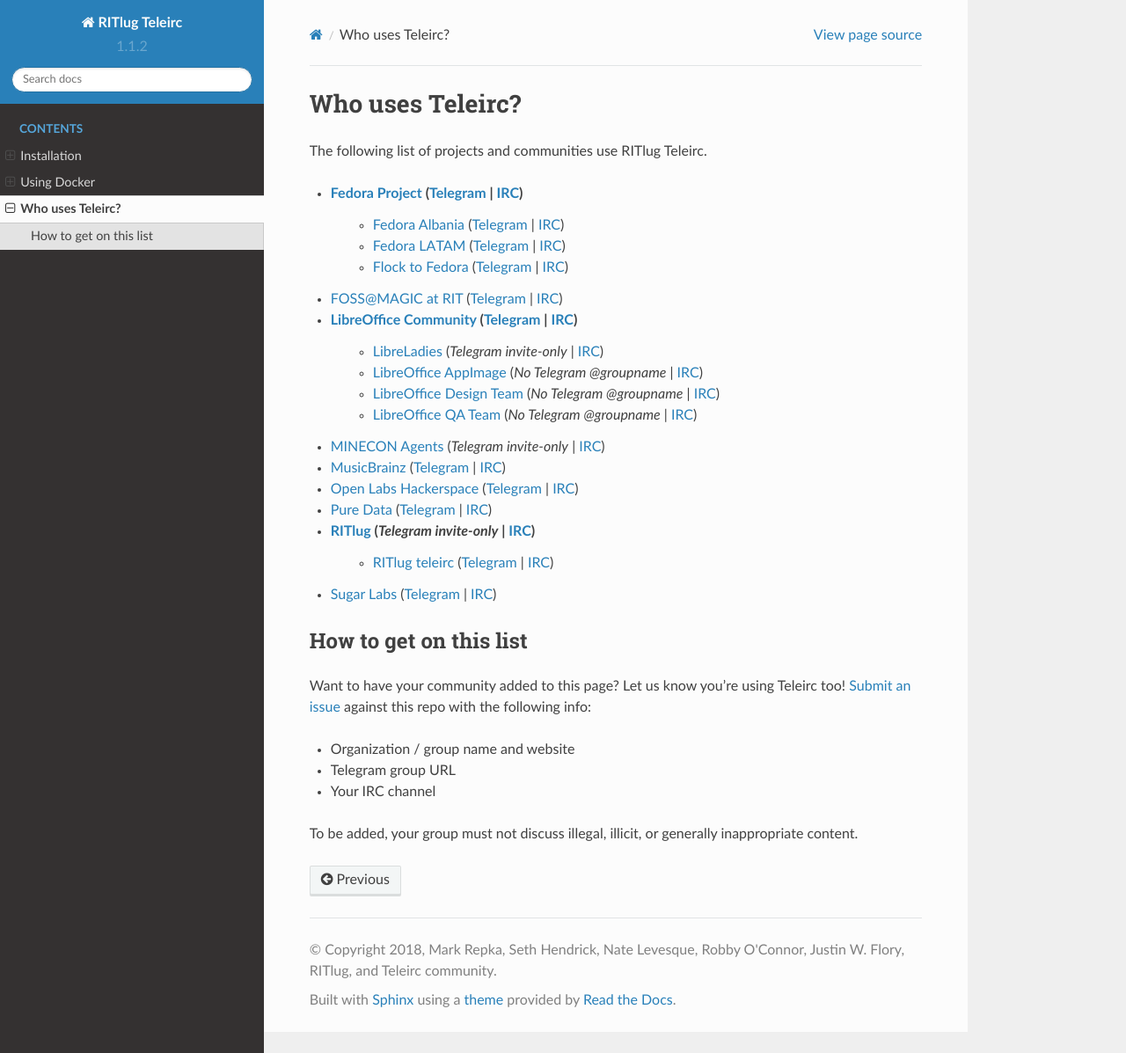
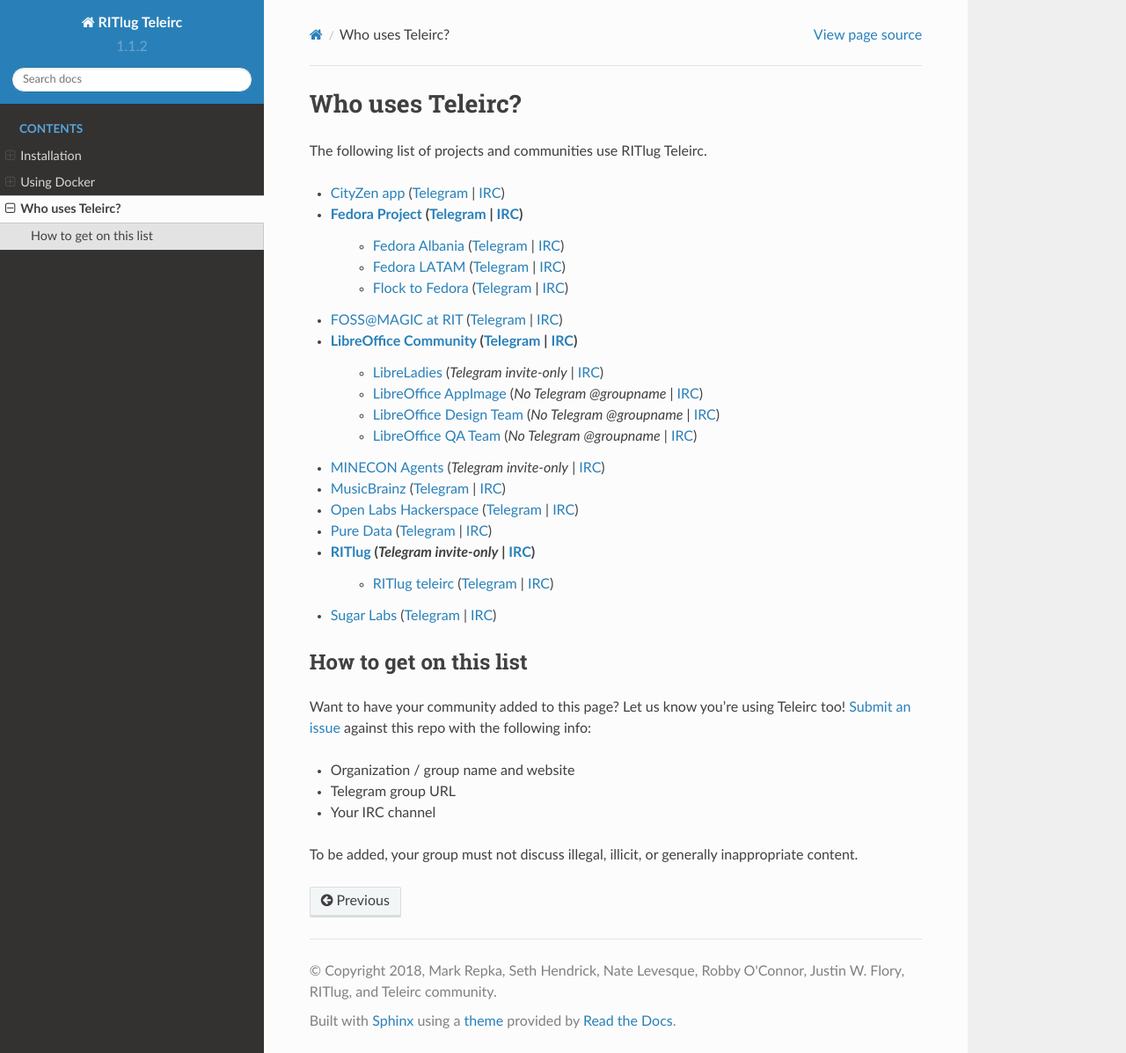
Before and after one commit to RITlug/teleirc, a Sphinx documentation site: the page built from docs/who-uses-teleirc.rst, in a window 1280 px wide and 1197 px high. Shown: the whole window at 88% size. Built offline with Sphinx 7.4.7 and the Read the Docs theme 2.0.0, drawn with Linux system fonts in a browser that asks for light colours; formulas are drawn with MathJax 3.

Commit message:
Added CityZen app details
Added it first because i assumed the projects are added alphabetically.

```diff
--- a/docs/who-uses-teleirc.rst
+++ b/docs/who-uses-teleirc.rst
@@ -4,6 +4,7 @@
 
 The following list of projects and communities use RITlug Teleirc.
 
+-  `CityZen app <https://cityzenapp.co>`_ (`Telegram <https://t.me/CityZenApp>`_ | `IRC <https://webchat.freenode.net/?channels=cityzen>`_)
 
 -  `Fedora Project <https://fedoraproject.org/wiki/Overview>`_ (`Telegram <https://t.me/fedora>`_ | `IRC <https://webchat.freenode.net/?channels=fedora-telegram>`_)
     -  `Fedora Albania <https://www.facebook.com/fedorasq/>`_ (`Telegram <https://t.me/FedoraAlbania>`_ | `IRC <https://webchat.freenode.net/?channels=fedora-sq>`_)
```
